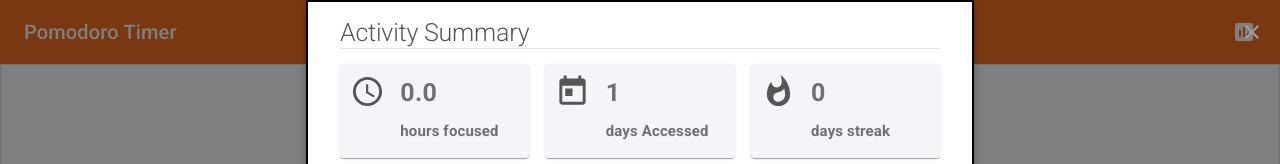
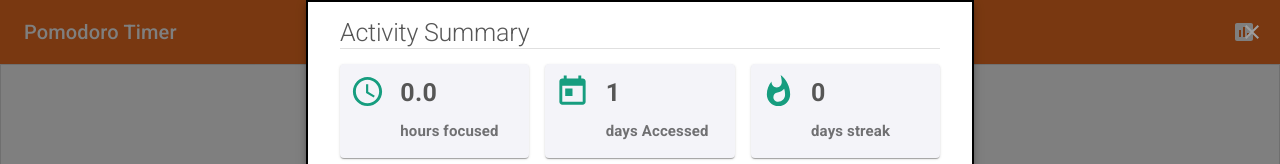
Before and after one commit to TebzaTheMan/PomTasks, a React (Create React App) app: page / in a window 1280 px wide. Both pictures are taken after a click on the button 1244 px from the left and 32 px from the top of the page. Shown: the top 164 px of the page. Built offline with nearby package versions, Linux system fonts and the light colour scheme.

Commit message:
style : set icon color to secondary and set numbers to dark grey

```diff
--- a/src/components/Report/ActivitySummary.js
+++ b/src/components/Report/ActivitySummary.js
@@ -16,6 +16,7 @@ const useStyles = makeStyles((theme) => ({
   numbers: {
     fontSize: '25px',
     fontWeight: 'bold',
+    color: theme.palette.grey.dark,
   },
   gridItem: {
     marginTop: 15,
@@ -26,7 +27,7 @@ const useStyles = makeStyles((theme) => ({
   },
   Icon: {
     fontWeight: 'bold',
-    color: theme.palette.grey.dark,
+    color: theme.palette.secondary.main,
   },
   card: {
     padding: 10,
```
